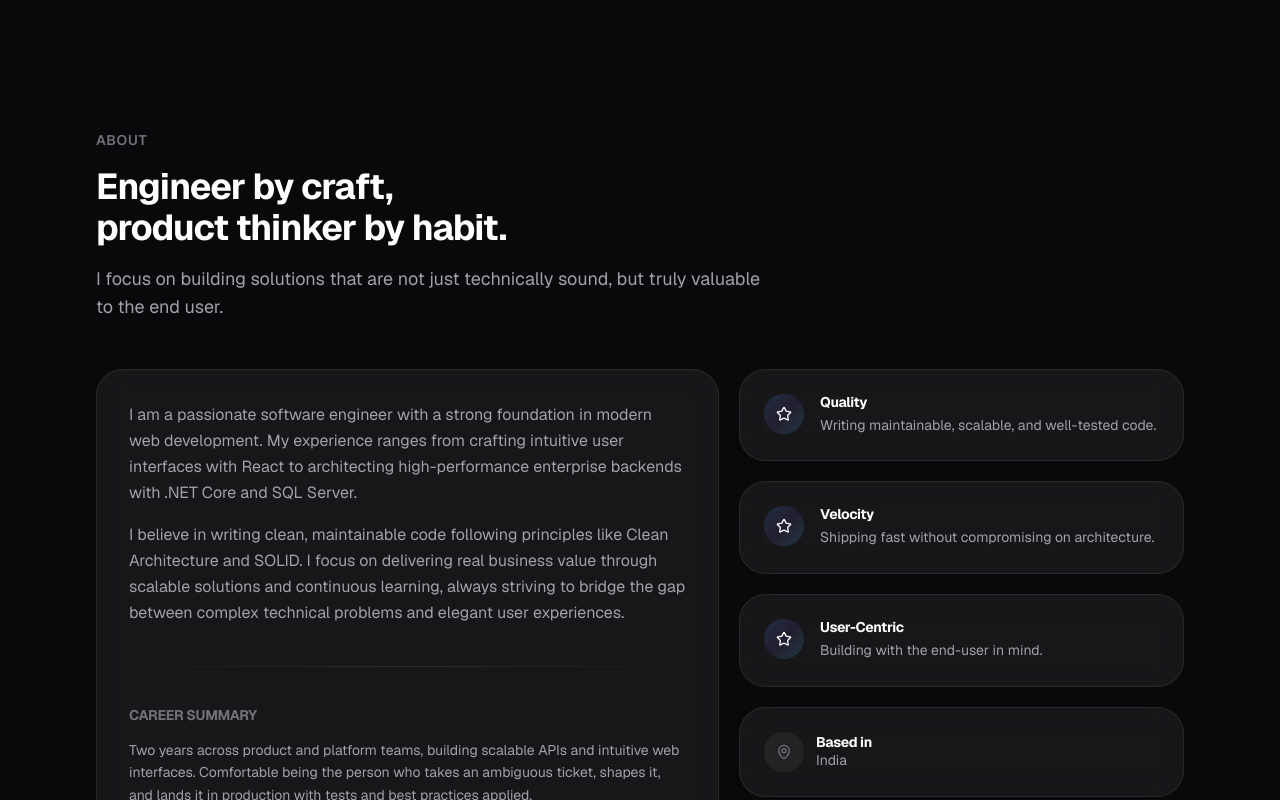
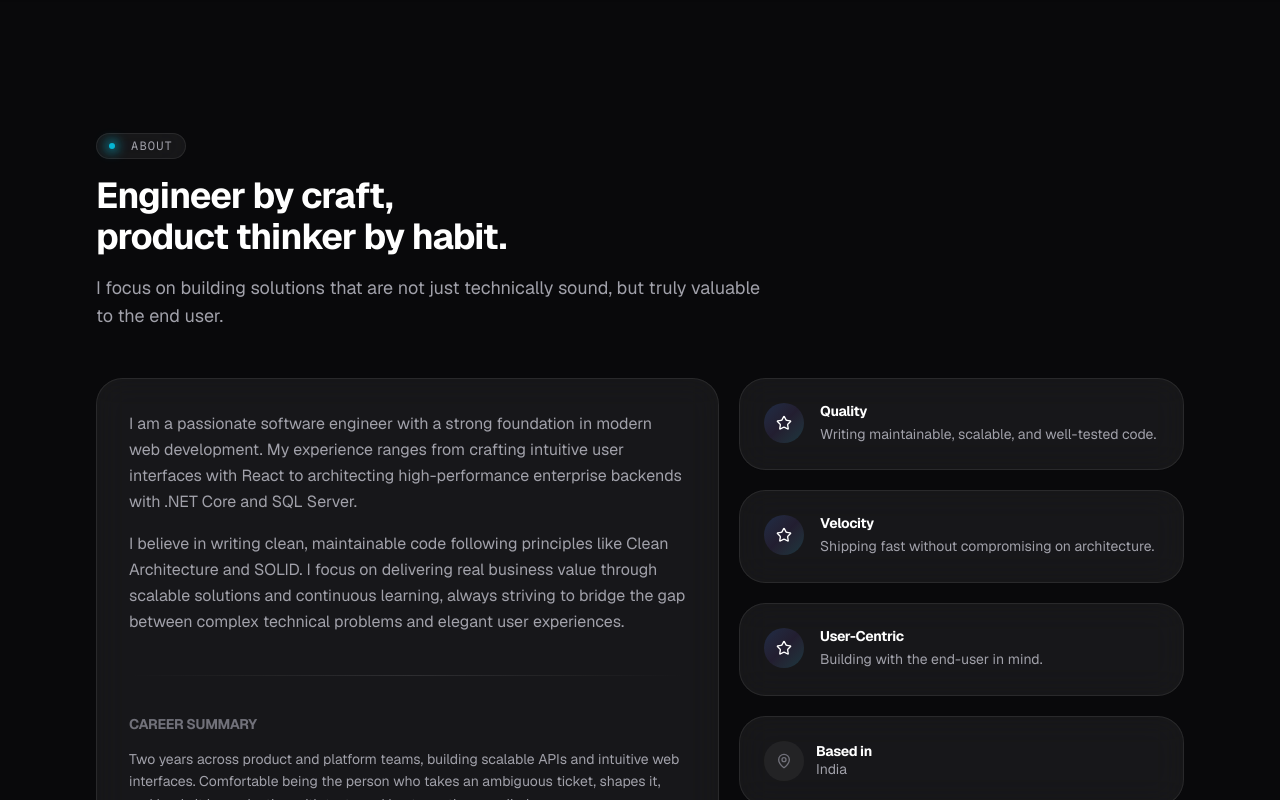
Before and after one commit to piyushraj2340/Portfolio, a Next.js app: page / in a window 1280 px wide. Shown: the part 1100-1900 px from the top of the page. Built offline with nearby package versions, Linux system fonts and the light colour scheme.

Commit message:
feat: add reusable SectionHeading component for page titles

```diff
--- a/src/components/shared/SectionHeading.tsx
+++ b/src/components/shared/SectionHeading.tsx
@@ -7,7 +7,10 @@ type SectionHeadingProps = {
 export function SectionHeading({ eyebrow, title, description }: SectionHeadingProps) {
   return (
     <div className="max-w-2xl space-y-4">
-      <p className="text-sm font-semibold uppercase tracking-wider text-text-muted">{eyebrow}</p>
+      <p className="glass inline-flex w-fit items-center gap-2 rounded-full px-3 py-1 font-mono text-xs tracking-widest text-muted-foreground uppercase">
+        <span aria-hidden="true" className="mr-2 inline-block size-1.5 rounded-full bg-accent shadow-[0_0_12px_2px_var(--accent)]"></span>
+        {eyebrow}
+      </p>
       <h2 className="text-balance text-3xl font-bold tracking-tight text-foreground sm:text-4xl">{title}</h2>
       <p className="text-base text-text-secondary md:text-lg">{description}</p>
     </div>
```
